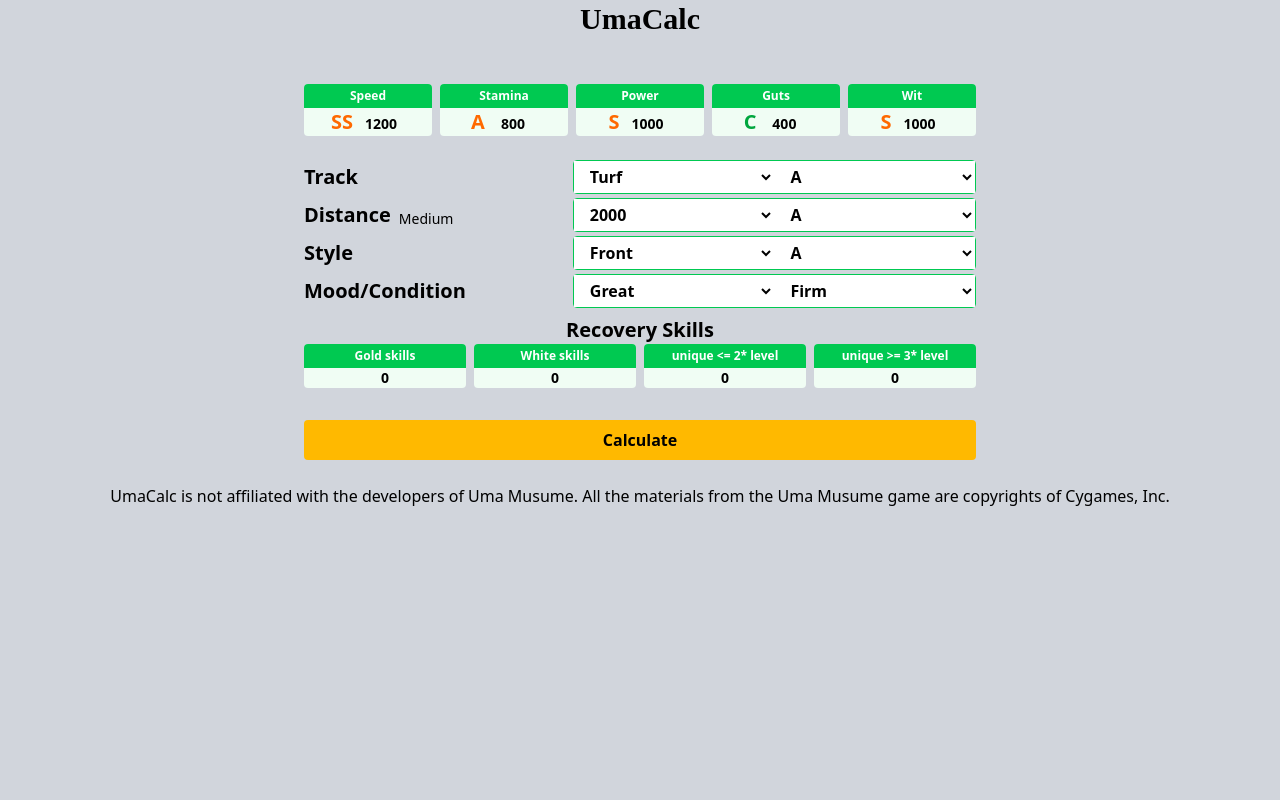
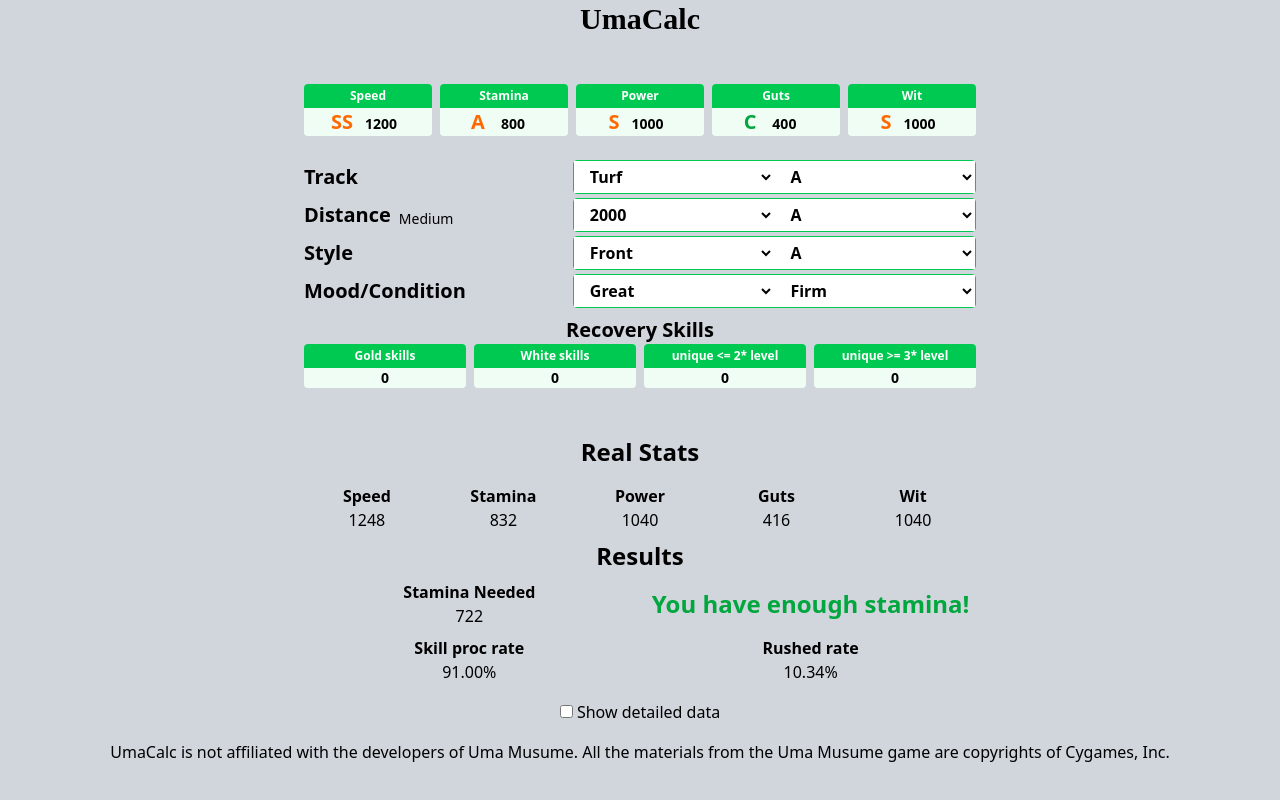
Before and after one commit to RyadaProductions/UmaCalc, a SvelteKit app: page / in a window 1280 px wide. Built offline with nearby package versions, Linux system fonts and the light colour scheme.

Commit message:
Make the page more reactive

```diff
--- a/src/lib/constants.ts
+++ b/src/lib/constants.ts
@@ -2,6 +2,7 @@
     type TrackConditionModifiers,
     type DistanceAptitudeModifiers,
     type StrategyModifiers,
+    type InputData,
 } from "./types";
 
 export const aptitudes = ['S', 'A', 'B', 'C', 'D', 'E', 'F', 'G'] as const;
@@ -135,3 +136,27 @@
         }
     },
 };
+
+export const DEFAULT_INPUT: InputData = {
+    stats: {
+        speed: 1200,
+        stamina: 800,
+        power: 1000,
+        guts: 400,
+        wit: 1000
+    },
+    surface: 'Turf',
+    surfaceAptitude: 'A',
+    distance: '2000',
+    distanceAptitude: 'A',
+    strategy: 'Front',
+    strategyAptitude: 'A',
+    mood: 'Great',
+    condition: 'Firm',
+    skills: {
+        goldRecovery: 0,
+        whiteRecovery: 0,
+        uniqueRecoveryLevelTwoStarsOrBelow: 0,
+        uniqueRecoveryLevelThreeStarsOrAbove: 0
+    }
+};
--- a/src/lib/utils.ts
+++ b/src/lib/utils.ts
@@ -1,3 +1,6 @@
+import { distanceMap } from "./constants";
+import type { InputData, Result } from "./types";
+
 /**
  * Round "half away from zero" with trailing zero's.
  *
@@ -14,3 +17,31 @@
   const rounded = Math.sign(value) * Math.round(Math.abs(value) * factor) / factor;
   return rounded.toFixed(decimals);
 }
+
+export function getTrackLength(inputData: InputData): string {
+    return distanceMap[parseInt(inputData.distance)];
+}
+
+export function hasEnoughStamina(result: Result): string {
+    if (result.realStats.stamina + 1 < result.requiredStamina) {
+        return 'Not enough stamina/guts';
+    }
+
+    if (result.realStats.stamina / result.requiredStamina < 1.1 && result.requiredStamina >= 0) {
+        return 'Borderline';
+    }
+
+    return 'You have enough stamina!';
+}
+
+export function getResultColor(result: Result): string {
+    if (result.realStats.stamina + 1 < result.requiredStamina) {
+        return 'text-red-600';
+    }
+
+    if (result.realStats.stamina / result.requiredStamina < 1.1 && result.requiredStamina >= 0) {
+        return 'text-orange-400';
+    }
+
+    return 'text-green-600';
+}
--- a/src/routes/+page.svelte
+++ b/src/routes/+page.svelte
@@ -6,8 +6,9 @@
         strategies,
         surfaces,
         distanceMap,
+		DEFAULT_INPUT,
     } from '$lib/constants';
-    import { round } from '$lib/utils';
+    import { getResultColor, getTrackLength, hasEnoughStamina, round } from '$lib/utils';
 
 	import type { InputData, Result } from '$lib/types';
 	import { calculate } from '$lib/mainCalculator';
@@ -18,61 +19,9 @@
     let result: Result;
     let showDetailedData = false;
 
-    let inputData: InputData = {
-        stats: {
-            speed: 1200,
-            stamina: 800,
-            power: 1000,
-            guts: 400,
-            wit: 1000
-        },
-        surface: 'Turf',
-        surfaceAptitude: 'A',
-        distance: '2000',
-        distanceAptitude: 'A',
-        strategy: 'Front',
-        strategyAptitude: 'A',
-        mood: 'Great',
-        condition: 'Firm',
-        skills: {
-            goldRecovery: 0,
-            whiteRecovery: 0,
-            uniqueRecoveryLevelTwoStarsOrBelow: 0,
-            uniqueRecoveryLevelThreeStarsOrAbove: 0
-        }
-    };
+    let inputData = { ...DEFAULT_INPUT };
 
-    function getTrackLength(): string {
-        return distanceMap[parseInt(inputData.distance)];
-    }
-
-    function onCalculateClicked(): void {
-        result = calculate(inputData);
-    }
-
-    function hasEnoughStamina(): string {
-        if (result.realStats.stamina + 1 < result.requiredStamina) {
-            return 'Not enough stamina/guts';
-        }
-
-        if (result.realStats.stamina / result.requiredStamina < 1.1 && result.requiredStamina >= 0) {
-            return 'Borderline';
-        }
-
-        return 'You have enough stamina!';
-    }
-
-    function getResultColor(): string {
-        if (result.realStats.stamina + 1 < result.requiredStamina) {
-            return 'text-red-600';
-        }
-
-        if (result.realStats.stamina / result.requiredStamina < 1.1 && result.requiredStamina >= 0) {
-            return 'text-orange-400';
-        }
-
-        return 'text-green-600';
-    }
+    $: result = calculate(inputData);
 </script>
 
 <svelte:head>
@@ -91,7 +40,7 @@
     </div>
     <div class="mx-auto w-full mb-2 md:w-5/6 lg:w-2/3">
         <LabeledDropdownCombo label="Track" option1={ surfaces } bind:value1={ inputData.surface } option2={ aptitudes } bind:value2={ inputData.surfaceAptitude } />
-        <LabeledDropdownCombo label="Distance" extraLabel={ getTrackLength() } option1={ Object.keys(distanceMap) } bind:value1={ inputData.distance } option2={ aptitudes } bind:value2={ inputData.distanceAptitude } />
+        <LabeledDropdownCombo label="Distance" extraLabel={ getTrackLength(inputData) } option1={ Object.keys(distanceMap) } bind:value1={ inputData.distance } option2={ aptitudes } bind:value2={ inputData.distanceAptitude } />
         <LabeledDropdownCombo label="Style" option1={ strategies } bind:value1={ inputData.strategy } option2={ aptitudes } bind:value2={ inputData.strategyAptitude } />
         <LabeledDropdownCombo label="Mood/Condition" option1={ moods } bind:value1={ inputData.mood } option2={ conditions } bind:value2={ inputData.condition } />
     </div>
@@ -102,10 +51,6 @@
         <LabeledInputField label="unique <= 2* level" showGrade={ false } max={ 5 } bind:value={ inputData.skills.uniqueRecoveryLevelTwoStarsOrBelow } />
         <LabeledInputField label="unique >= 3* level" showGrade={ false } max={ 6 } bind:value={ inputData.skills.uniqueRecoveryLevelThreeStarsOrAbove } />
     </div>
-</div>
-
-<div class="w-full mx-auto mb-6 px-2 md:w-4/5">
-    <input type="button" value="Calculate" on:click={ onCalculateClicked } class="block mx-auto w-full bg-amber-400 font-semibold py-2 rounded md:w-5/6 lg:w-2/3 hover:cursor-pointer" />
 </div>
 
 {#if result}
@@ -124,7 +69,7 @@
         <h2 class="text-2xl font-semibold text-center">Results</h2>
         <div class="grid grid-cols-2">
             <LabeledGridCell label="Stamina Needed" value={ result.requiredStamina } />
-            <p class="{ getResultColor() } text-center text-2xl font-bold self-center">{ hasEnoughStamina() }</p>
+            <p class="{ getResultColor(result) } text-center text-2xl font-bold self-center">{ hasEnoughStamina(result) }</p>
         </div>
         <div class="grid grid-cols-2">
             <LabeledGridCell label="Skill proc rate" value={ result.skillProcRate } decimals={ 2 } valueSuffix="%" />
```
Also changed, not shown: 1 other file (tests, documents, lock files or other folders).
